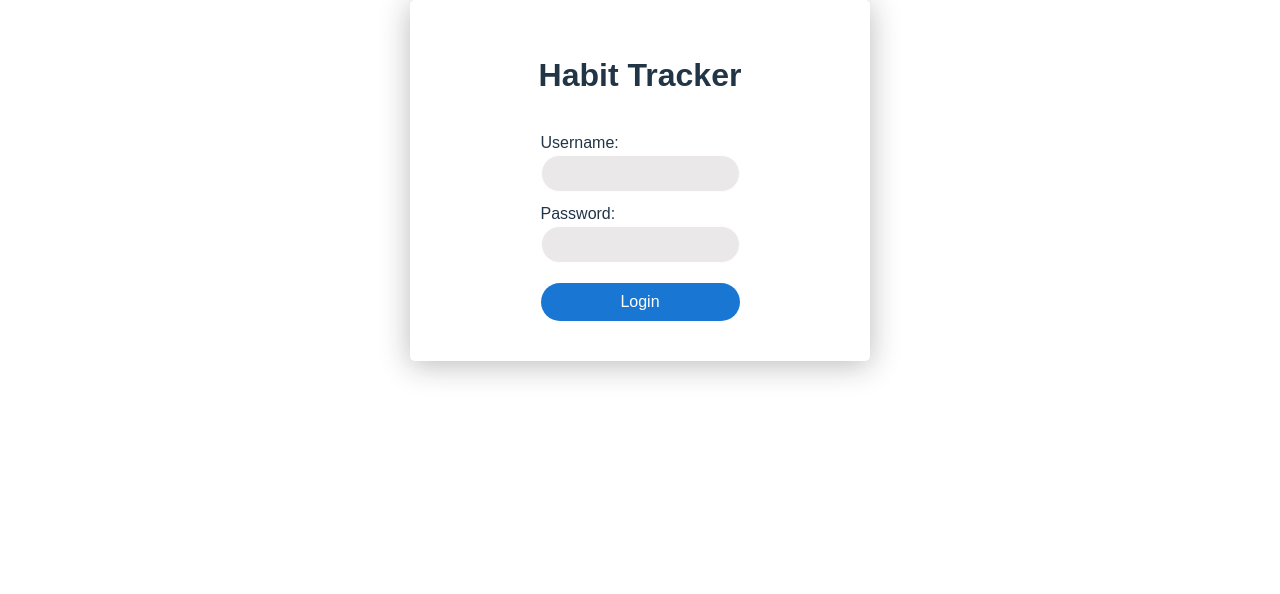
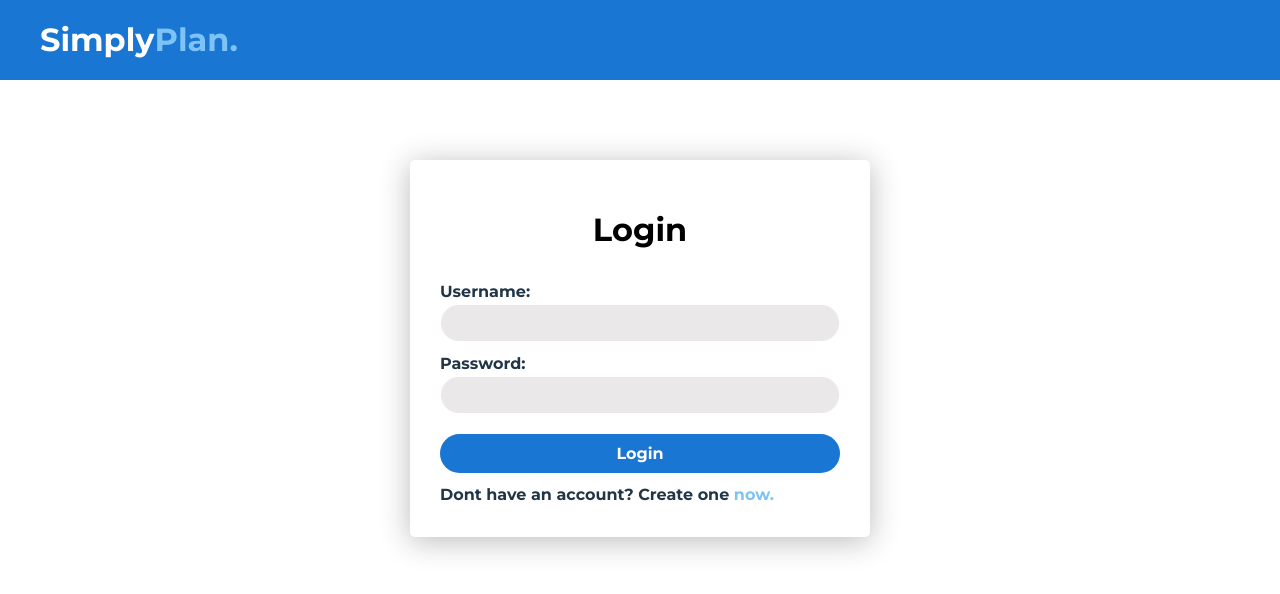
Before and after one commit to saikot-paul/habit-tracker, a React (Vite) app in the folder client/: page / in a window 1280 px wide. Shown: the top 594 px of the page. Built offline with nearby package versions, Linux system fonts and the light colour scheme.

Commit message:
Adds content to login page

```diff
--- a/client/index.html
+++ b/client/index.html
@@ -5,6 +5,7 @@
     <link rel="icon" type="image/svg+xml" href="/vite.svg" />
     <meta name="viewport" content="width=device-width, initial-scale=1.0" />
     <title>Habit Tracker</title>
+    <link href="https://fonts.googleapis.com/css?family=Montserrat:700" rel="stylesheet">
   </head>
   <body>
     <div id="root"></div>
--- a/client/src/Login.tsx
+++ b/client/src/Login.tsx
@@ -45,8 +45,12 @@ const Login: React.FC = () => {
   };
 
   return (
+    <div>
+    <div className="top-bar">
+    <h1 className="title">Simply<span className="colored-words">Plan.</span></h1>
+  </div>
     <div className="login-container">
-      <h1>Habit Tracker</h1>
+      <h2>Login</h2>
       <form onSubmit={handleLogin}>
         <div className="form-group">
           <label>Username:</label>
@@ -69,12 +73,14 @@ const Login: React.FC = () => {
         <button type="submit" className="login-button">
           Login
         </button>
+        <label>Dont have an account? Create one <span className="colored-words">now.</span></label>
         <Routes>
           <Route path="/home" element={<Home />} />
         </Routes>
         {error && <p className="error-message">{error}</p>}
       </form>
     </div>
+    </div>
   );
 };
 
```
